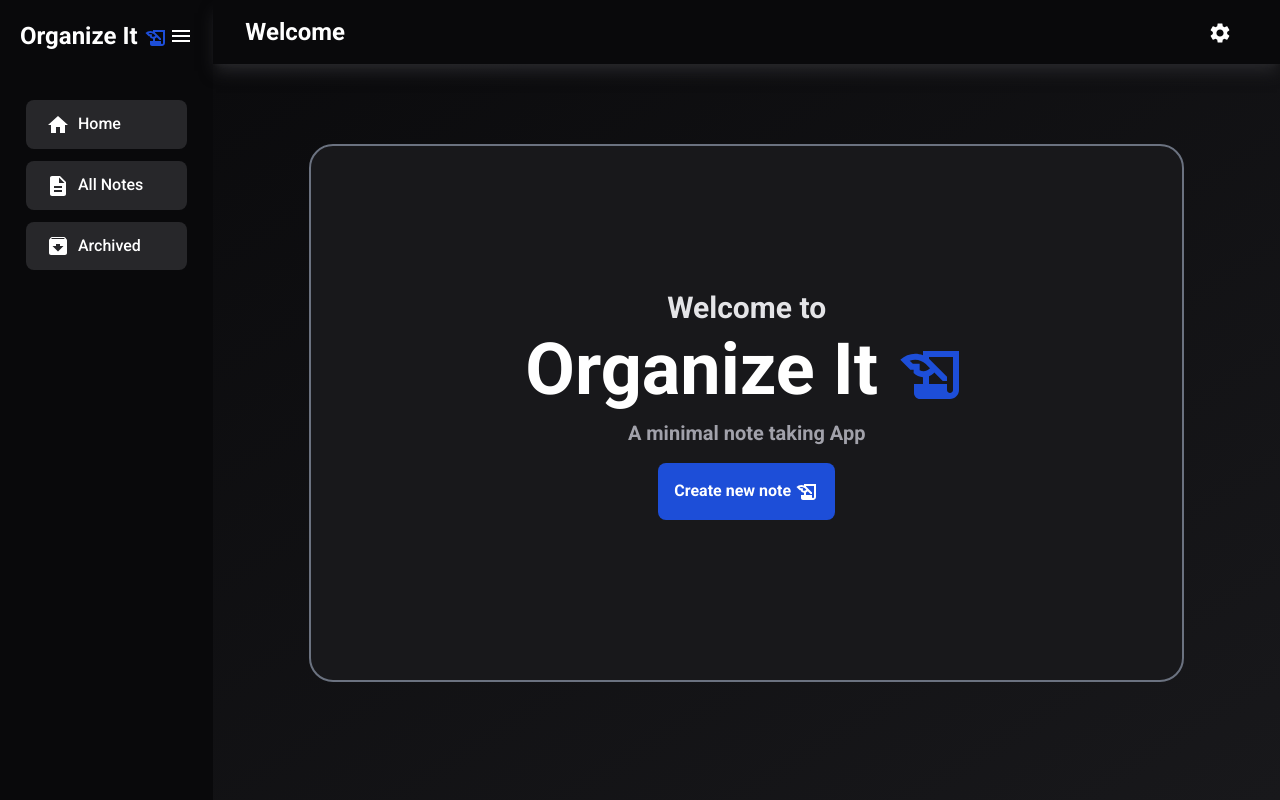
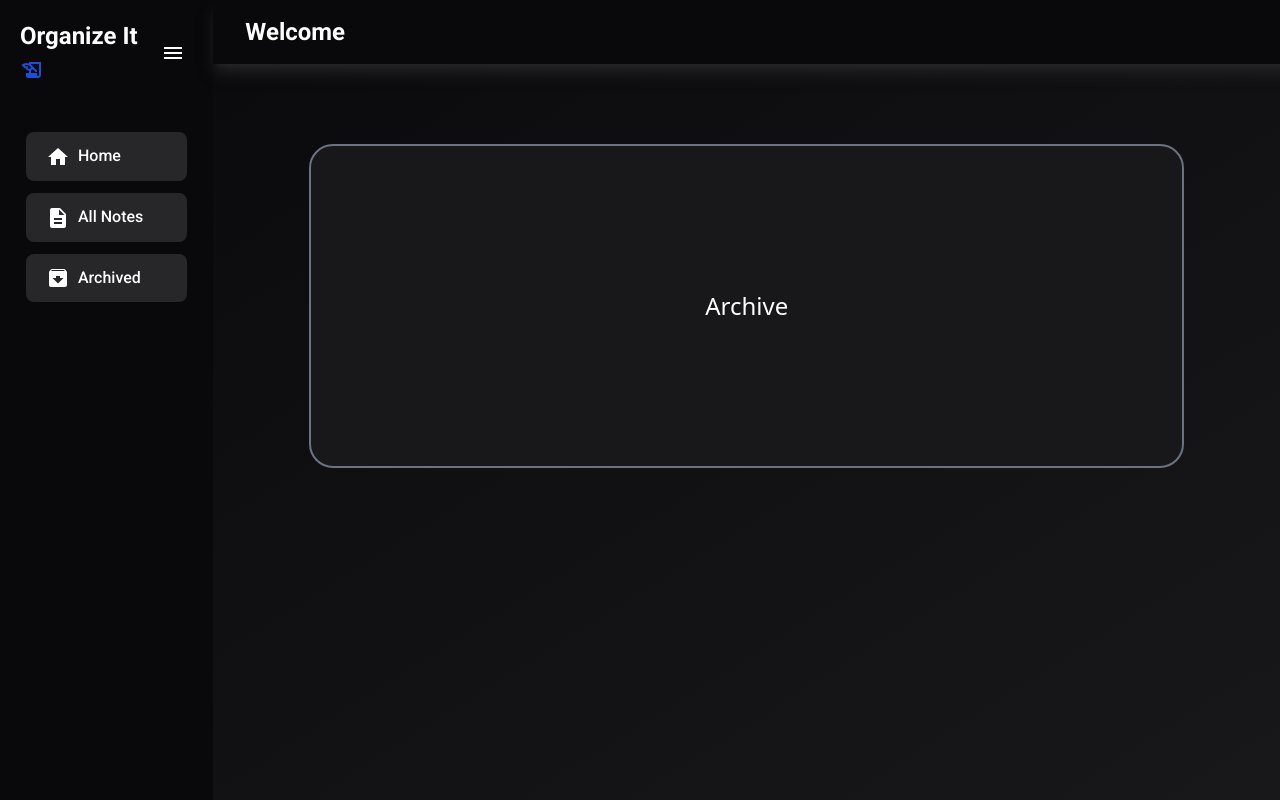
Before and after one commit to iamtanishqsethi/Organize-It, a React (Create React App) app: page /archive in a window 1280 px wide. Built offline with nearby package versions, Linux system fonts and the light colour scheme.

Commit message:
updated sidebar

```diff
--- a/src/App.js
+++ b/src/App.js
@@ -1,12 +1,40 @@
 import logo from './logo.svg';
 import './App.css';
 import Main from "./Components/Main";
+import Body from "./Components/Body";
+import {createBrowserRouter, RouterProvider} from "react-router-dom";
+import AllNotes from "./Components/AllNotes";
+import Archive from "./Components/Archive";
+import {Provider} from "react-redux";
+import appStore from "./Utils/appStore";
 
 function App() {
+    const appRouter=createBrowserRouter([
+        {
+            path:"/",
+            element:<Body/>,
+            children:[
+                {
+                    path:"/",
+                    element:<Main/>
+                },
+                {
+                    path:"/notes",
+                    element:<AllNotes/>
+                },
+                {
+                    path:"/archive",
+                    element:<Archive/>
+                }
+            ]
+        }
+    ])
   return (
     <div className="">
+        <Provider store={appStore}>
+            <RouterProvider  router={appRouter}/>
+        </Provider>
 
-        <Main/>
     </div>
   );
 }
--- /dev/null
+++ b/src/Components/AllNotes.jsx
@@ -0,0 +1,9 @@
+
+const AllNotes=()=>{
+    return (
+        <div className={'flex items-center justify-center bg-zinc-900 py-36 mt-36 mx-24 border-2 border-gray-500 rounded-3xl'}>
+            <h1 className={'text-2xl text-white'}>All notes </h1>
+        </div>
+    )
+}
+export default AllNotes;
--- /dev/null
+++ b/src/Components/Archive.jsx
@@ -0,0 +1,8 @@
+const Archive=()=>{
+    return (
+        <div className={'flex items-center justify-center bg-zinc-900 py-36 mt-36 mx-24 border-2 border-gray-500 rounded-3xl'}>
+            <h1 className={'text-2xl text-white'}>Archive </h1>
+        </div>
+    )
+}
+export default Archive;
--- /dev/null
+++ b/src/Components/Body.jsx
@@ -0,0 +1,22 @@
+import SideBar from "./SideBar";
+import Header from "./Header";
+import Welcome from "./Welcome";
+import { Outlet } from 'react-router-dom'
+import AllNotes from "./AllNotes";
+
+const Body=()=>{
+    return(
+        <div className={' w-screen h-screen bg-gradient-to-br from-zinc-950 to-zinc-900 text-white'}>
+            <div className={'grid grid-flow-col w-full grid-cols-12 '}>
+                <SideBar/>
+                <div className={'col-span-10'}>
+                    <Header/>
+                    <Outlet/>
+
+                </div>
+
+            </div>
+        </div>
+    )
+}
+export default Body;
--- a/src/Components/Header.jsx
+++ b/src/Components/Header.jsx
@@ -1,13 +1,13 @@
 import SettingsIcon from '@mui/icons-material/Settings';
 const Header=()=>{
     return(
-        <div className={'bg-zinc-950 shadow-lg shadow-zinc-800 w-5/6 fixed  m-0  z-10 py-4 px-8'}>
+        <div className={'bg-zinc-950 shadow-lg shadow-zinc-800 w-full fixed  m-0  z-10 py-4 px-8'}>
             <div className={'grid grid-flow-col items-center justify-between'}>
                 <div>
                     <h1 className={'text-2xl font-roboto font-bold'}>Welcome</h1>
                 </div>
                 <div className={'px-4'}>
-                    <SettingsIcon/>
+                    {/*<SettingsIcon/>*/}
                 </div>
             </div>
 
--- a/src/Components/Main.jsx
+++ b/src/Components/Main.jsx
@@ -1,21 +1,9 @@
-import Header from "./Header";
-import SideBar from "./SideBar";
 import Welcome from "./Welcome";
 
 const Main=()=>{
     return(
-        <div className={' w-screen h-screen bg-gradient-to-br from-zinc-950 to-zinc-900 text-white'}>
-
-
-            <div className={'grid grid-flow-col w-full grid-cols-12 '}>
-                <SideBar/>
-                <div className={'col-span-10'}>
-                    <Header/>
-                    <Welcome/>
-                </div>
-
-            </div>
-
+        <div >
+            <Welcome/>
         </div>
     )
 }
--- a/src/Components/SideBar.jsx
+++ b/src/Components/SideBar.jsx
@@ -3,22 +3,52 @@ import HistoryEduIcon from "@mui/icons-material/HistoryEdu";
 import HomeIcon from '@mui/icons-material/Home';
 import DescriptionIcon from '@mui/icons-material/Description';
 import ArchiveIcon from '@mui/icons-material/Archive';
+import {useNavigate} from "react-router-dom";
+import {useDispatch, useSelector} from "react-redux";
+import appStore from "../Utils/appStore";
+import {closeMenu, toggleMenu} from "../Utils/configSlice";
 const SideBar=()=>{
+    const navigate=useNavigate();
+    // const isMenuOpen=useSelector(store=>store.config.isMenuOpen);
+    // console.log(isMenuOpen)
+    console.log("render")
+    const isMenuOpen=useSelector(store=>store.config.isMenuOpen)
+    console.log(isMenuOpen)
+    const dispatch = useDispatch();
+    const handleClick=()=>{
+        dispatch(toggleMenu())
+    }
     return(
-        <div className={'col-span-2 bg-zinc-950 h-screen sticky p-5'}>
+        <div className={`${isMenuOpen?'col-span-2':'col-span-1'} bg-zinc-950 h-screen sticky p-5`}>
             <div className={'flex items-center justify-between '}>
-                <h1 className={'text-2xl font-extrabold font-roboto '}>Organize It <span
-                    className={'text-blue-700'}><HistoryEduIcon fontSize={'medium'}/></span></h1>
-                <MenuIcon/>
+                <h1 className={'text-2xl font-extrabold font-roboto cursor-pointer'}
+                    onClick={()=>navigate("/")}><span className={`${isMenuOpen?"inline":"hidden"}`}>Organize It </span><span
+                    className={'text-blue-700'}><HistoryEduIcon fontSize={`${isMenuOpen?"medium":"large"}`}/></span></h1>
+                <div onClick={handleClick} className={'cursor-pointer p-2 rounded-full hover:bg-zinc-800'}>
+                    <MenuIcon />
+                </div>
+
 
             </div>
             <div className={'py-9'}>
                 <ul>
-                    <li className={'mx-1.5 my-3 p-3 rounded-lg bg-zinc-800 font-lg font-medium font-roboto '}><span className={'px-2'}><HomeIcon/></span>Home</li>
-                    <li className={'mx-1.5 my-3 p-3 rounded-lg bg-zinc-800 font-lg font-medium font-roboto '}><span className={'px-2'}><DescriptionIcon/></span>All
-                        Notes
+                    <li className={'mx-1.5 my-3 p-3 rounded-lg bg-zinc-800 font-lg font-medium font-roboto cursor-pointer'}
+                    onClick={()=>navigate("/")}
+                    ><span className={'px-2'}><HomeIcon fontSize={`${isMenuOpen?"medium":"large"}`}/></span ><span className={`${isMenuOpen?"inline":"hidden"}`}>Home</span></li>
+                    <li className={'mx-1.5 my-3 p-3 rounded-lg bg-zinc-800 font-lg font-medium font-roboto cursor-pointer'}
+                    onClick={()=> {
+                        navigate("/notes")
+                        dispatch(closeMenu())
+                    }}
+                    ><span className={'px-2'}><DescriptionIcon  fontSize={`${isMenuOpen?"medium":"large"}`}/></span>
+                        <span className={`${isMenuOpen?"inline":"hidden"}`}>All Notes</span>
                     </li>
-                    <li className={'mx-1.5 my-3 p-3  rounded-lg bg-zinc-800 font-lg font-medium font-roboto '}><span className={'px-2'}><ArchiveIcon/></span>Archived
+                    <li className={'mx-1.5 my-3 p-3  rounded-lg bg-zinc-800 font-lg font-medium font-roboto cursor-pointer'}
+                        onClick={()=> {
+                            navigate("/archive")
+                            dispatch(closeMenu())
+                        }}
+                    ><span className={'px-2'}><ArchiveIcon fontSize={`${isMenuOpen?"medium":"large"}`}/></span><span className={`${isMenuOpen?"inline":"hidden"}`}>Archived</span>
                     </li>
                 </ul>
             </div>
--- /dev/null
+++ b/src/Utils/appStore.js
@@ -0,0 +1,9 @@
+import {configureStore} from "@reduxjs/toolkit";
+import configSlice from "./configSlice";
+
+const appStore= configureStore({
+    reducer:{
+        config:configSlice
+    }
+})
+export default appStore;
--- /dev/null
+++ b/src/Utils/configSlice.js
@@ -0,0 +1,18 @@
+import {createSlice} from "@reduxjs/toolkit";
+
+const configSlice = createSlice({
+    name: "config",
+    initialState: {
+        isMenuOpen: true,
+    },
+    reducers:{
+        toggleMenu:(state)=>{
+            state.isMenuOpen=!state.isMenuOpen
+        },
+        closeMenu:(state)=>{
+            state.isMenuOpen = false
+        }
+    }
+})
+export const {toggleMenu,closeMenu}=configSlice.actions;
+export default configSlice.reducer;
```
